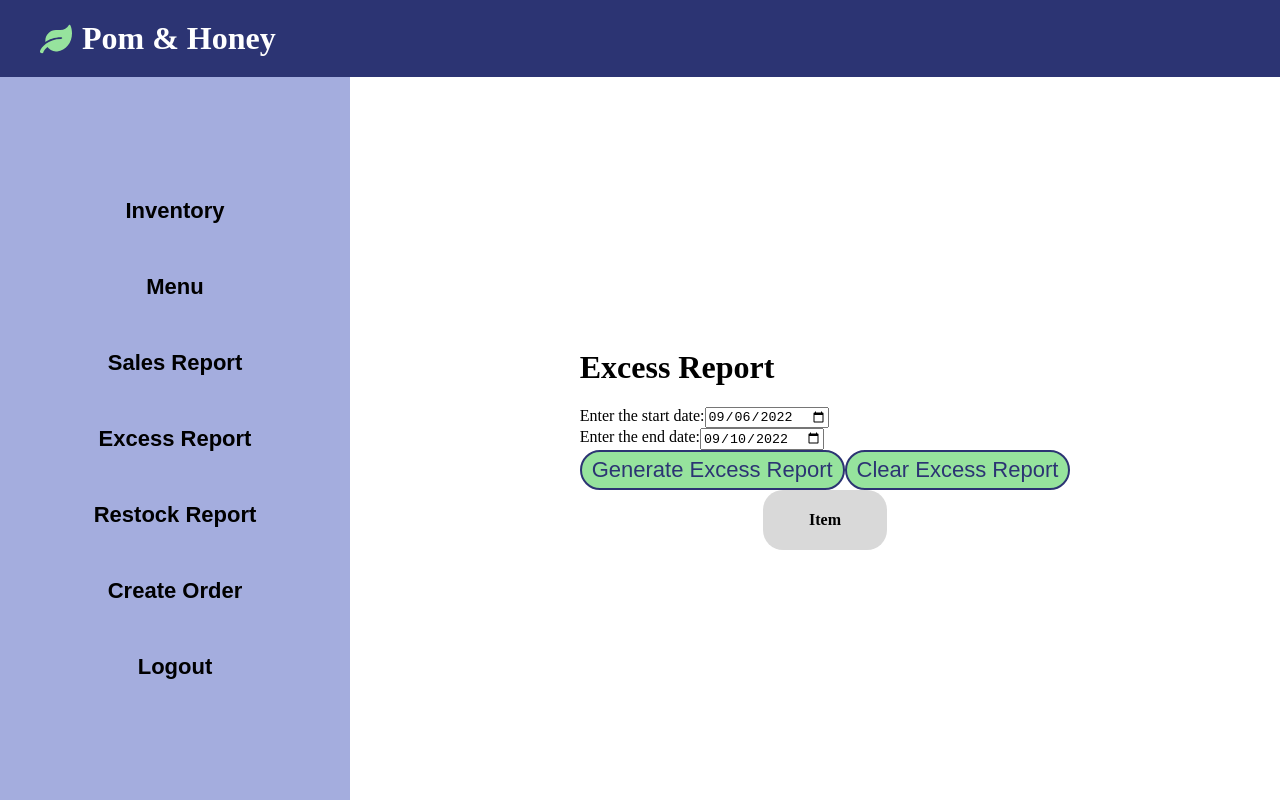
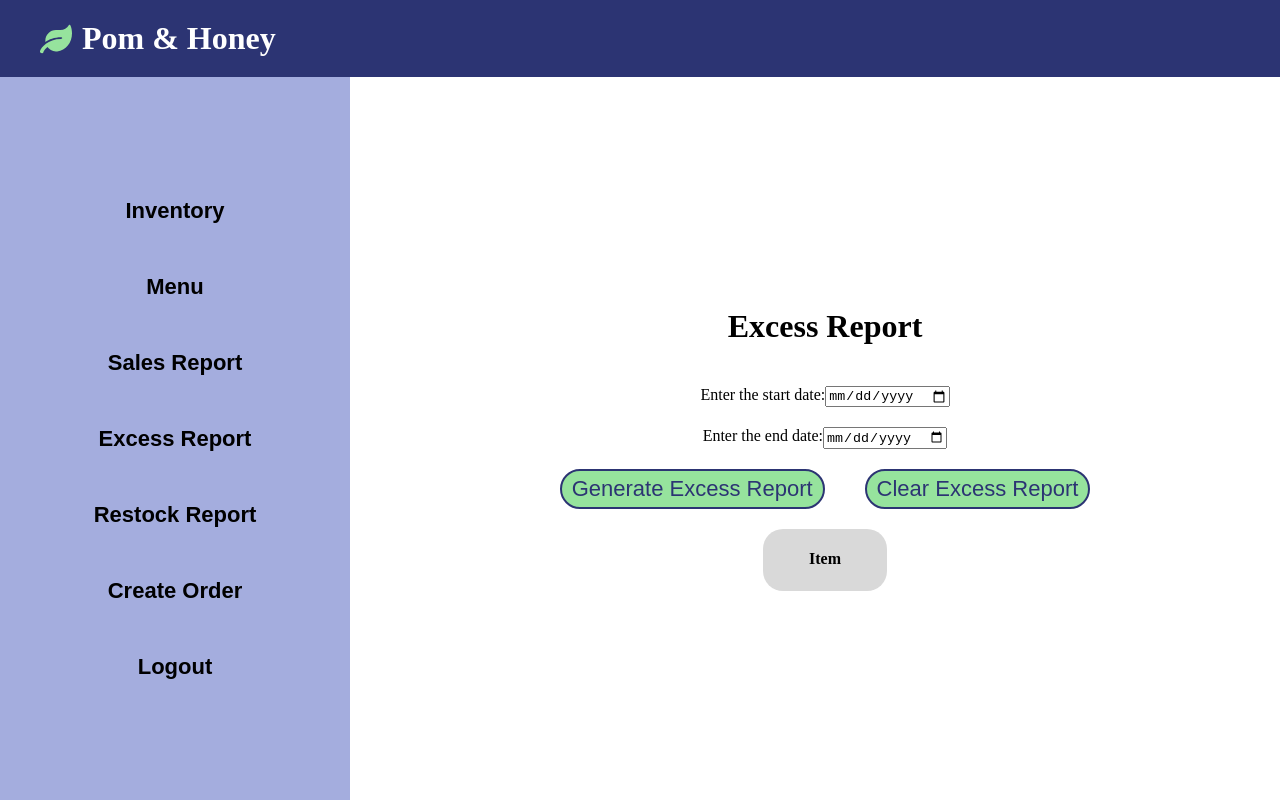
Before and after one commit to ZThygesen/CSCE315_Project3, a React (Create React App) app in the folder front/: page /employee/manager/excess-report in a window 1280 px wide. Built offline with nearby package versions, Linux system fonts and the light colour scheme; the HTML template or start-up script is replaced by a standard one.

Commit message:
Implement excess report

```diff
--- a/front/src/pages/manager/ExcessReport.js
+++ b/front/src/pages/manager/ExcessReport.js
@@ -1,9 +1,8 @@
 import { useState } from "react";
 
-var whattest = [];
 export default function ExcessReport() {
 
-    const [excessReport, setExcessReport] = useState([{}]);
+    var [excessItems, setExcessItems] = useState([{}]);
 
     function handleSubmit(e) {
         e.preventDefault();
@@ -11,11 +10,13 @@ export default function ExcessReport() {
         const start = document.getElementById("start").value;
         const end = document.getElementById("end").value;
 
-        console.log(excessReport)
-
         if(start === '' || end === ''){
             alert("Please enter all the fields")
-        } else {
+        }
+        else if (start > end) {
+            alert("Invalid Dates")
+        }
+        else {
 
             fetch("/api/excessReport", {
                 method: "POST",
@@ -23,26 +24,11 @@ export default function ExcessReport() {
                 body: JSON.stringify({ start: start, end: end })
             })
                 .then(res => res.json())
-                .then(excessReport => {
-                    setExcessReport(excessReport.excessReport)
-                    getExcess(excessReport);
+                .then(excessItems => {
+                    setExcessItems(excessItems.excessItems)
+                    console.log(excessItems)
                 });
         }
-    }
-
-    function getExcess(item) {
-        console.log(item)
-        item.map((element, i) => {
-            var numItemsSold = Number(element.total_servings) * element.serving_size;
-            if ((numItemsSold / (element.total_quantity + numItemsSold)) < 0.1) {
-                console.log("ITEM INFO: " + element.product_name + (numItemsSold / (element.total_quantity + numItemsSold)));
-                whattest.push(element.product_name);
-
-            }
-            return whattest;
-        }, {});
-
-        console.log(whattest);
     }
 
     return (
@@ -51,19 +37,19 @@ export default function ExcessReport() {
                 <h1>Excess Report</h1>
                 <div className="excess-report-input">
                         <label htmlFor="start">Enter the start date:</label>
-                        <input type="date" id="start" name="start" value="2022-09-06" />
+                        <input type="date" id="start" name="start" />
                 </div>
 
                 <div className="excess-report-input">
                     <label htmlFor="end">Enter the end date:</label>
-                    <input type="date" id="end" name="end" value="2022-09-10"/>
+                    <input type="date" id="end" name="end" />
                 </div>
 
                 <div className="excess-report-buttons">
                     <button type = "submit"> Generate Excess Report </button>
                     <button type = "button" onClick={() => {
-                        whattest = [];
-                        console.log(whattest);
+                        console.log(excessItems);
+                        setExcessItems([])
                     }}> Clear Excess Report </button>
                 </div>
             </form>
@@ -75,14 +61,12 @@ export default function ExcessReport() {
                     </tr>
                 </thead>
                 <tbody>
-                    {
-                        whattest.map(item => {
-                            return (
-                                <tr key = {item.product_name}>
-                                    <td>{item}</td>
-                                </tr>
-                            );
-                        })
+                {
+                        excessItems.map((item, i) => (
+                            <tr key={i}>
+                                <td>{item.product_name}</td>
+                            </tr>
+                        ))
                     }
                 </tbody>
             </table>
--- a/front/src/pages/manager/Manager.css
+++ b/front/src/pages/manager/Manager.css
@@ -23,6 +23,7 @@
 .inventory-table,
 .menu-table,
 .excessReport-table {
+    margin-top: 20px;
     padding: 20px;
     background-color: var(--table-background);
     border-color: white;
@@ -53,6 +54,7 @@
     padding: 5px 10px;
     font-size: 22px;
     transition: all 0.1s;
+    margin-inline: 20px;
 }
 
 .inventory-buttons button:hover,
@@ -81,6 +83,7 @@
 .add-inventory-form,
 .remove-inventory-form,
 .update-inventory-form,
+.expressReport-form,
 .add-menu-form {
     display: flex;
     flex-direction: column;
```
Also changed, not shown: 1 other file (tests, documents, lock files or other folders).
